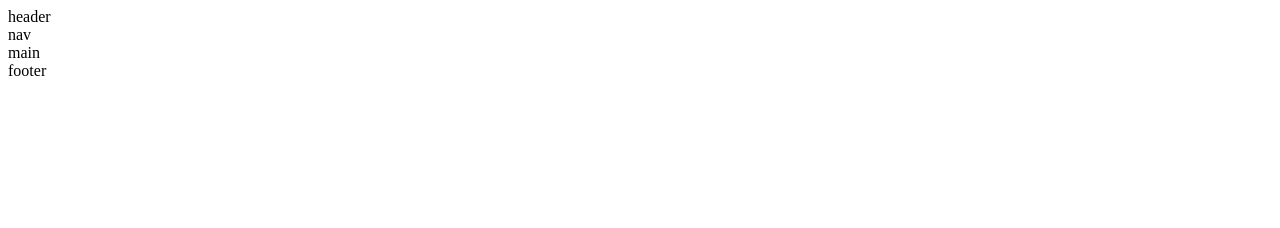
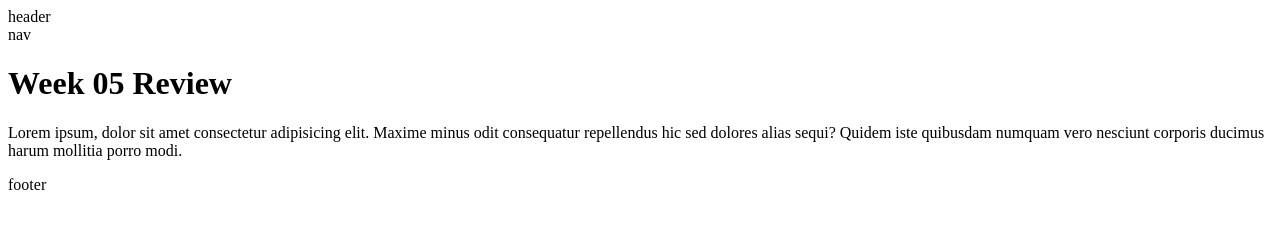
Before and after one commit to kingluddite/nc-week-05-bootstrap-review, a plain HTML site: page index.html in a window 1280 px wide. Drawn offline with Linux system fonts and the light colour scheme.

Commit message:
update home page with main section

```diff
--- a/index.html
+++ b/index.html
@@ -11,7 +11,10 @@
     <div class="container">
         <header>header</header>
         <nav>nav</nav>
-        <main>main</main>
+        <main>
+            <h1>Week 05 Review</h1>
+            <p>Lorem ipsum, dolor sit amet consectetur adipisicing elit. Maxime minus odit consequatur repellendus hic sed dolores alias sequi? Quidem iste quibusdam numquam vero nesciunt corporis ducimus harum mollitia porro modi.</p>
+        </main>
         <footer>footer</footer>
     </div>
     <script src="./assets/js/script.js"></script>
```
